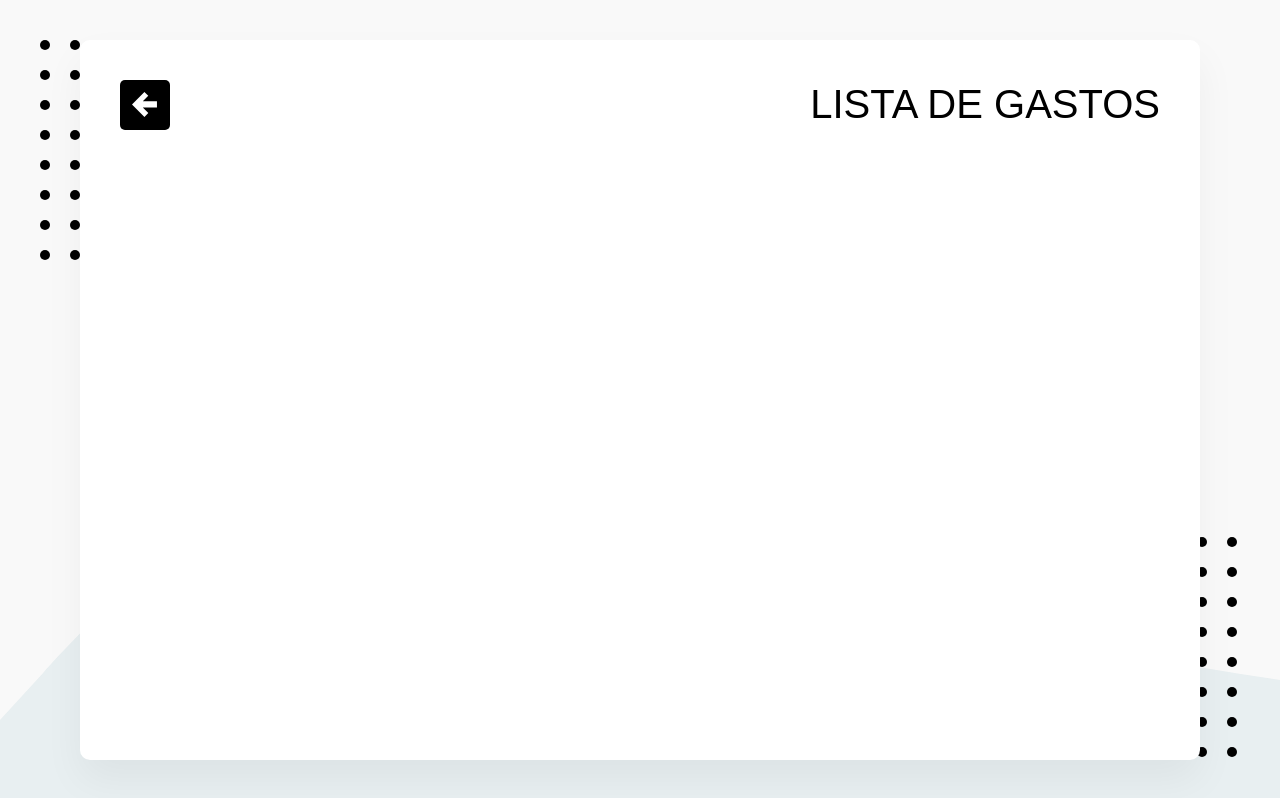
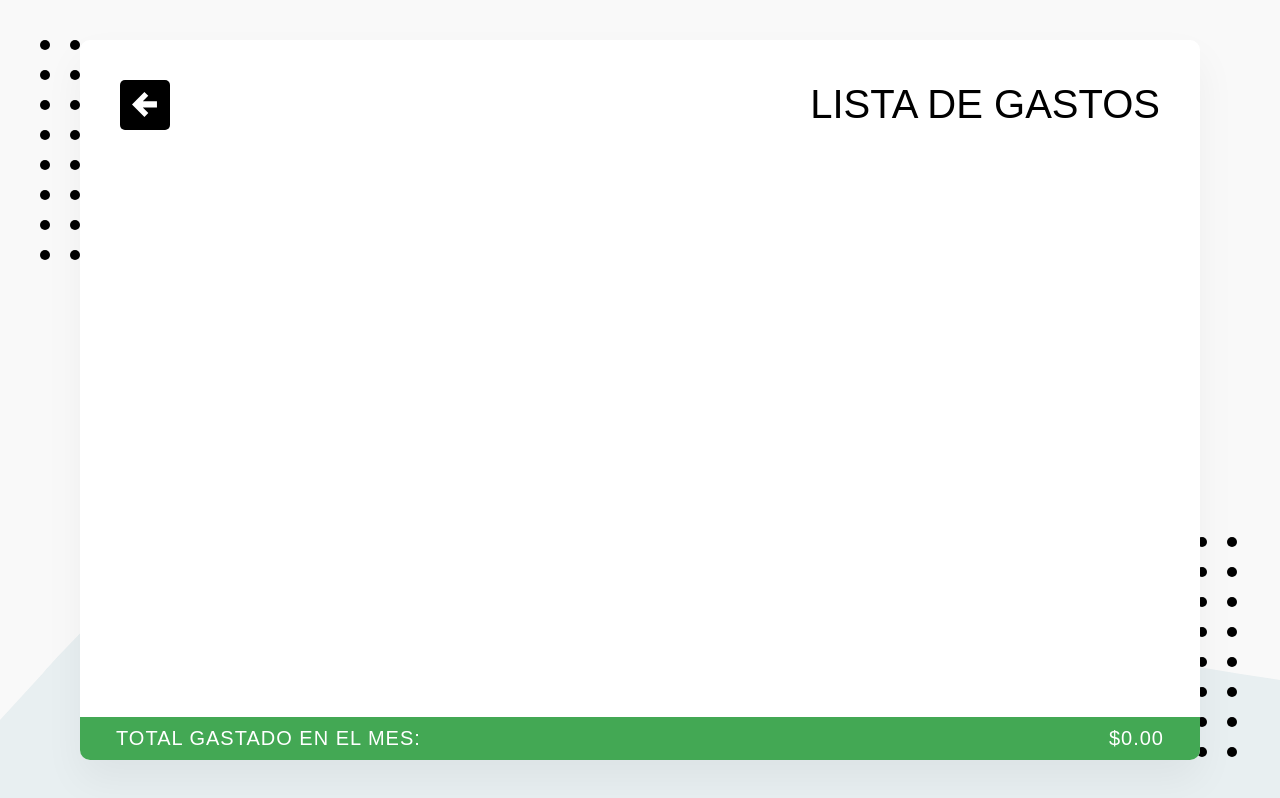
Before and after one commit to GuzMi-Hub/react_app_expense_record, a React (Create React App) app: page /lista in a window 1280 px wide. Built offline with nearby package versions, Linux system fonts and the light colour scheme; no server answers; sample sign-in values are in the browser's storage; what webfontloader would draw is missing.

Commit message:
:art: barExpense structure finished

```diff
--- a/src/App.jsx
+++ b/src/App.jsx
@@ -9,6 +9,7 @@
 import Button from "./elements/Button";
 import ButtonLogOut from "./components/ButtonLogOut";
 import ExpenseForm from "./components/ExpenseForm";
+import BarExpense from "./components/BarExpense";
 
 function App() {
   return (
@@ -28,6 +29,7 @@
         </ContainerHeader>
       </Header>
       <ExpenseForm />
+      <BarExpense />
     </>
   );
 }
--- /dev/null
+++ b/src/components/BarExpense.jsx
@@ -0,0 +1,33 @@
+import React from "react";
+import styled from "styled-components";
+import theme from "../theme";
+import formatAmount from "../functions/toCurrency";
+
+const BarExpense = () => {
+  return (
+    <BarraTotal>
+      <p>Total Gastado en el mes: </p>
+      <p>{formatAmount(0.0)}</p>
+    </BarraTotal>
+  );
+};
+
+const BarraTotal = styled.div`
+  background: ${theme.verde};
+  font-size: 1.25rem; /* 20px */
+  letter-spacing: 1px;
+  font-weight: 500;
+  text-transform: uppercase;
+  padding: 0.62rem 2.25rem; /* 10px 40px */
+  color: #fff;
+  display: flex;
+  justify-content: space-between;
+  align-items: center;
+
+  @media (max-width: 31.25rem) {
+    /* 500px */
+    flex-direction: column;
+    font-size: 14px;
+  }
+`;
+export default BarExpense;
--- a/src/components/EditExpense.jsx
+++ b/src/components/EditExpense.jsx
@@ -7,6 +7,7 @@
   ContainerHeader,
 } from "../elements/Header";
 import Button from "../elements/Button";
+import BarExpense from "./BarExpense";
 
 const EditExpense = () => {
   return (
@@ -25,6 +26,7 @@
           </ContainerButtons>
         </ContainerHeader>
       </Header>
+      <BarExpense />
     </>
   );
 };
--- a/src/components/ExpenseList.jsx
+++ b/src/components/ExpenseList.jsx
@@ -2,13 +2,9 @@
 import { Helmet } from "react-helmet";
 import { Header, Title } from "../elements/Header";
 import BackButton from "../elements/BackButton";
-import { useAuth } from "../context/AuthContext";
+import BarExpense from "./BarExpense";
 
 const ExpenseList = () => {
-  const { user } = useAuth();
-
-  console.log(user);
-
   return (
     <>
       <Helmet>
@@ -19,6 +15,7 @@
         <BackButton />
         <Title> Lista de gastos</Title>
       </Header>
+      <BarExpense />
     </>
   );
 };
--- a/src/components/ExpensePerCategory.jsx
+++ b/src/components/ExpensePerCategory.jsx
@@ -2,6 +2,7 @@
 import { Helmet } from "react-helmet";
 import { Header, Title } from "../elements/Header";
 import BackButton from "../elements/BackButton";
+import BarExpense from "./BarExpense";
 
 const ExpensePerCategory = () => {
   return (
@@ -14,6 +15,7 @@
         <BackButton />
         <Title> Gastos por Categoría</Title>
       </Header>
+      <BarExpense />
     </>
   );
 };
--- /dev/null
+++ b/src/functions/toCurrency.js
@@ -0,0 +1,9 @@
+const formatAmount = (amount) => {
+  return new Intl.NumberFormat("en-Us", {
+    style: "currency",
+    currency: "USD",
+    minimumFractionDigits: 2,
+  }).format(amount);
+};
+
+export default formatAmount;
```
